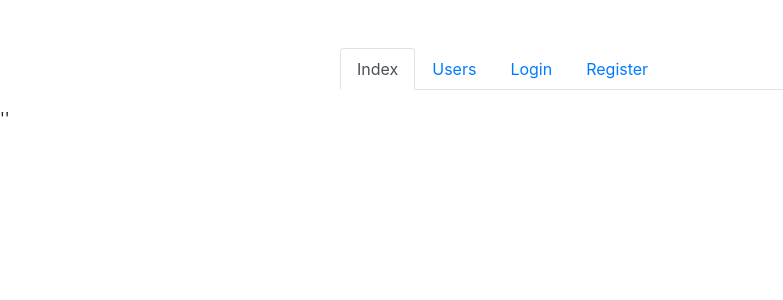
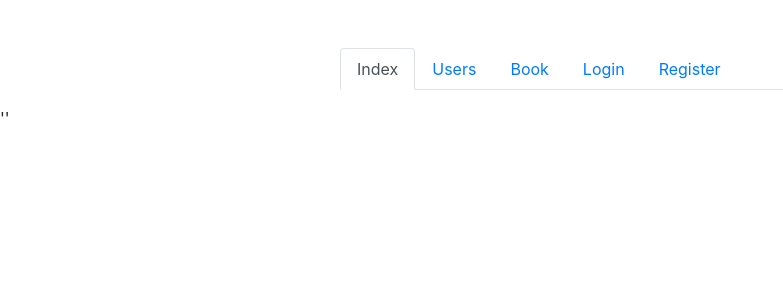
Before and after one commit to danbailo/first-webapp, a Flask app: page / in a window 1280 px wide. Shown: the top 300 px of the page, without its empty margins (0-783 px from the left). Run offline with Flask 2, Linux system fonts and the light colour scheme; parts of the project's set-up code (start-up, migrations or seed data) failed here and were passed over; some libraries are stand-ins or nearby versions.

Commit message:
book user in navbar

```diff
--- a/src/app/templates/components/navbar.html
+++ b/src/app/templates/components/navbar.html
@@ -5,6 +5,10 @@
 
     <li class="nav-item">
         <a class='nav-link {{ "active" if request.path == url_for("users") else "" }}' href="{{ url_for('users') }}">Users</a>
+    </li>
+
+    <li class="nav-item">
+        <a class='nav-link {{ "active" if request.path == url_for("add_book") else "" }}' href="{{ url_for('add_book') }}">Book</a>
       </li>
     {% if not current_user.is_authenticated %}
         <li class="nav-item">
```
